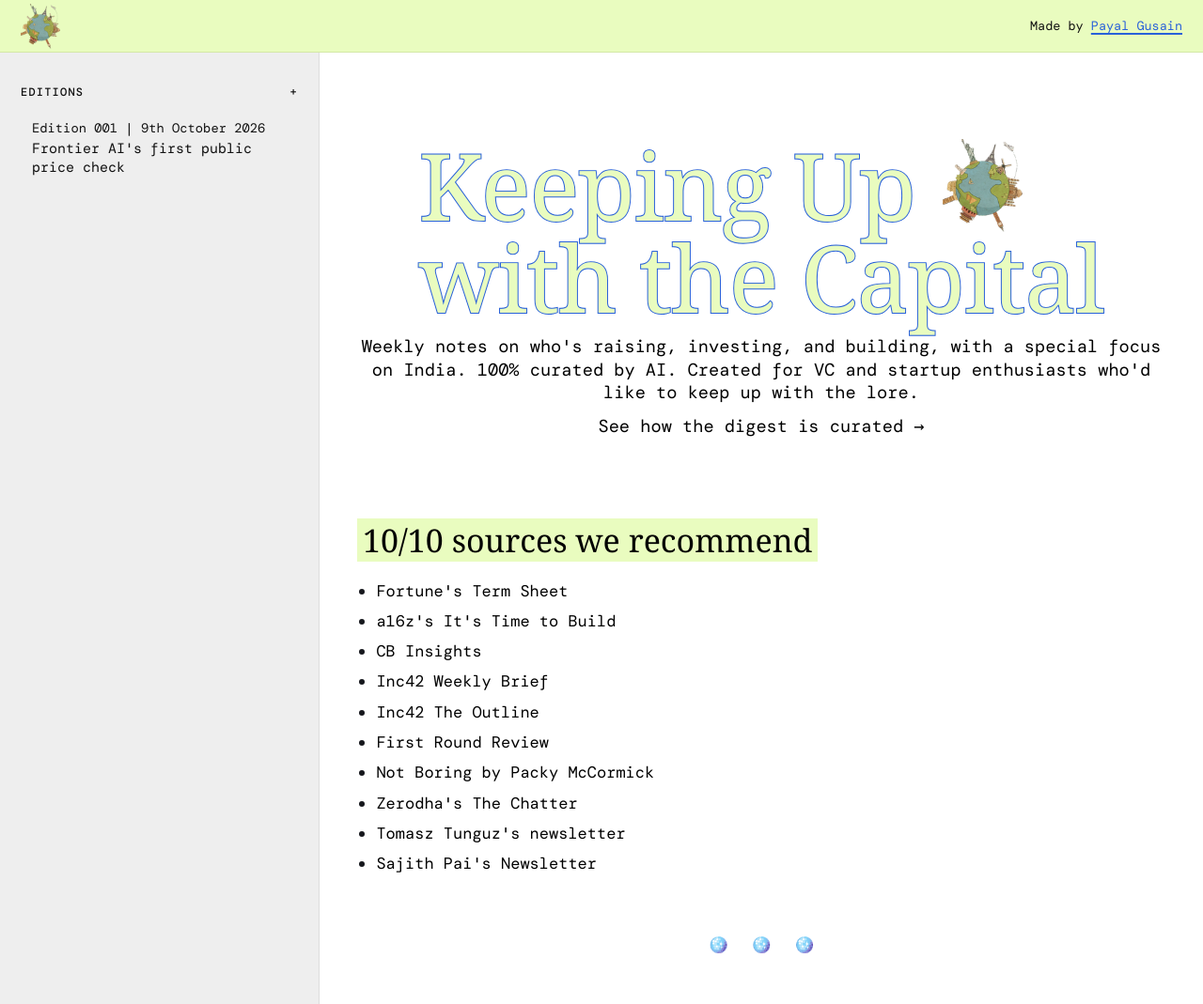
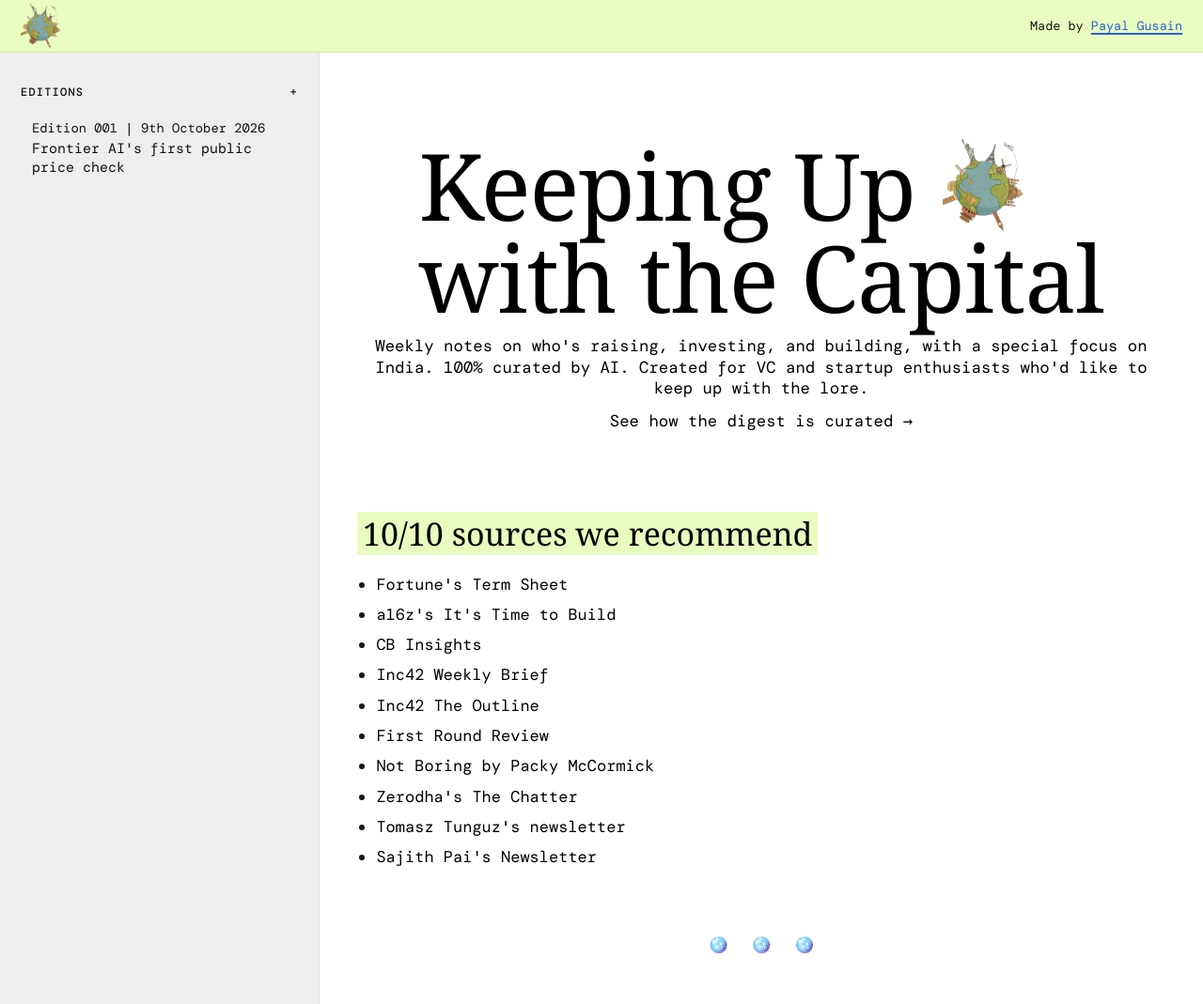
Before and after one commit to pgwrites/keeping-up-with-the-capital, a Jekyll site: the page built from index.html, in a window 1280 px wide and 1069 px high. Shown: the whole window at 94% size. Built offline with Jekyll 4.4.1, drawn with Linux system fonts in a browser that asks for light colours; some web fonts are replaced.

Commit message:
Homepage: 13pt subtitle, black title (preview, not merged)
Co-Authored-By: Claude Opus 5.5 <noreply@anthropic.com>
Claude-Session: https://claude.ai/code/session_01Uh5sRbSB5XBanknDX5XWch

```diff
--- a/assets/css/style.css
+++ b/assets/css/style.css
@@ -300,3 +300,7 @@ article.home .foot{padding-top:56px}
 }
 .home-recs a,.mast-home .home-curated a{text-decoration:none}
 .mast-home .home-curated a:hover{color:var(--blue)}
+/* Homepage: subtitle and link at 13pt; solid black title */
+.mast-home .sub{font-size:17.33px !important}
+@media (max-width:860px){.mast-home .sub{font-size:17.33px !important}}
+.mast-home .mast-title{color:#000;-webkit-text-stroke:0}
```
